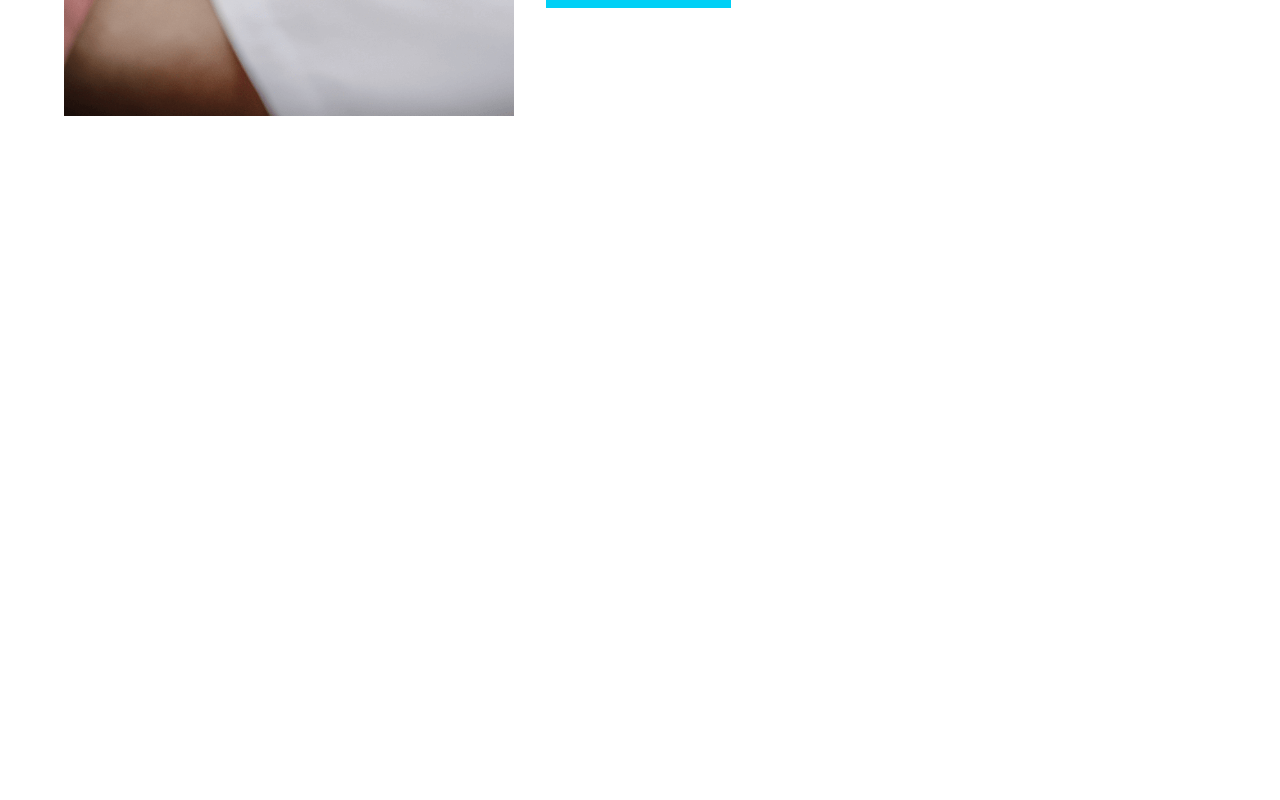
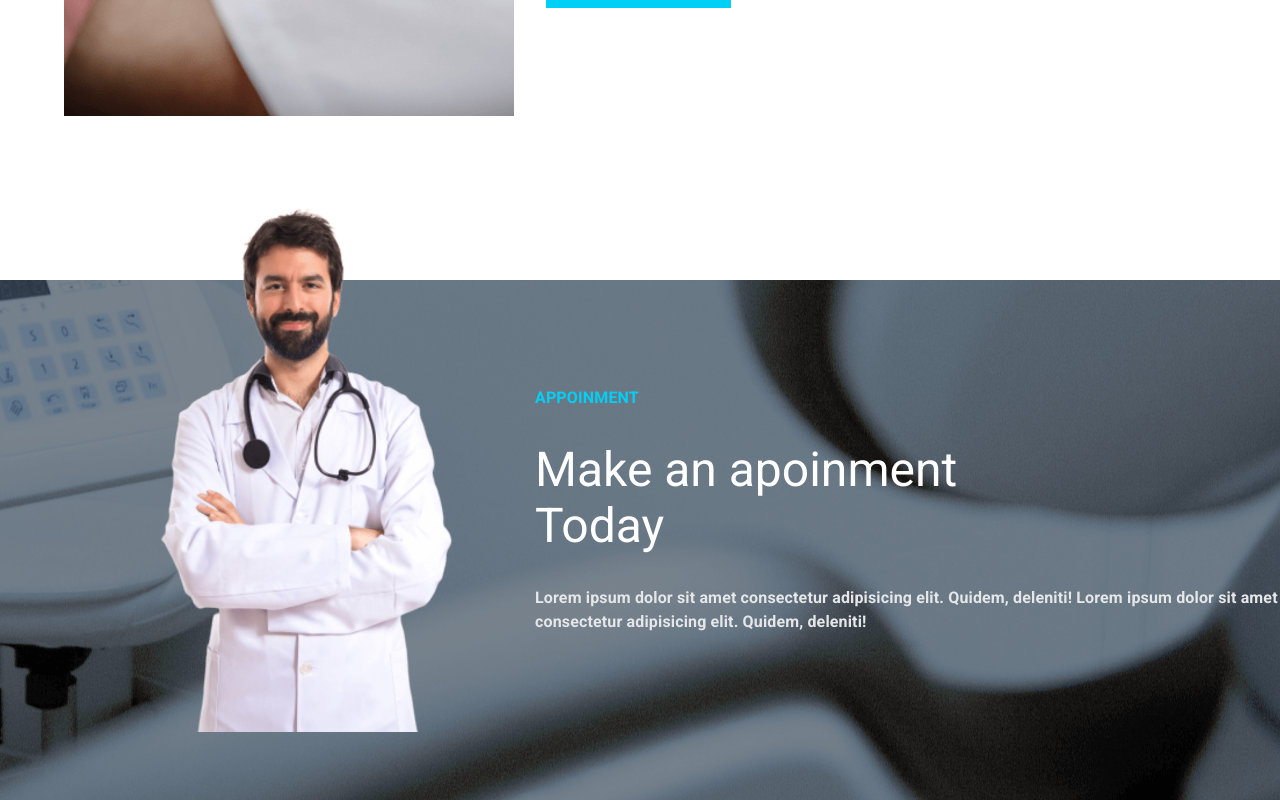
Before and after one commit to nazmul-devs/one-care-family-doctors, a React (Create React App) app: page / in a window 1280 px wide. Shown: the part 1806-2606 px from the top of the page. Before the commit the page ends 1926 px from the top, so only its background shows below. Built offline with nearby package versions, Linux system fonts and the light colour scheme.

Commit message:
appoinment component style complete

```diff
--- a/src/App.js
+++ b/src/App.js
@@ -1,9 +1,9 @@
-import logo from "./logo.svg";
 import "./App.css";
 import { BrowserRouter as Router, Switch, Route } from "react-router-dom";
 import Home from "./Pages/Home/Home/Home";
 import Header from "./Pages/Header/Header";
 
+// #00D0F6
 function App() {
 	return (
 		<Router>
--- /dev/null
+++ b/src/Pages/Home/AppointmentBanner/AppointmentBanner.js
@@ -0,0 +1,42 @@
+import { Grid, Typography } from "@mui/material";
+import React from "react";
+import bg from "../../../images/appointment-bg.png";
+import doctor from "../../../images/doctor.png";
+const appoinmentStyle = {
+	background: `url(${bg}) center`,
+	backgrounSize: "cover",
+	height: "65vh",
+	backgroundBlendMode: " darken ",
+	backgroundColor: "rgba(40, 55, 71, 0.6)",
+};
+
+const AppointmentBanner = () => {
+	return (
+		<div style={appoinmentStyle}>
+			<Grid container spacing="4" sx={{ alignItems: "center", mt: 20 }}>
+				<Grid item xs="5">
+					<img
+						src={doctor}
+						style={{ width: "580px", marginTop: "-132px" }}
+						alt=""
+					/>
+				</Grid>
+				<Grid item xs="7">
+					<Typography sx={{ fontWeight: "bold", color: "#00D0F6" }}>
+						APPOINMENT
+					</Typography>
+					<Typography variant="h3" sx={{ color: "#fff", my: 4 }}>
+						Make an apoinment <br /> Today
+					</Typography>
+					<Typography sx={{ fontWeight: "bold", color: "#E5E7E9" }}>
+						Lorem ipsum dolor sit amet consectetur adipisicing elit.
+						Quidem, deleniti! Lorem ipsum dolor sit amet consectetur
+						adipisicing elit. Quidem, deleniti!
+					</Typography>
+				</Grid>
+			</Grid>
+		</div>
+	);
+};
+
+export default AppointmentBanner;
--- a/src/Pages/Home/Home/Home.js
+++ b/src/Pages/Home/Home/Home.js
@@ -4,6 +4,7 @@ import Banner from "../Banner/Banner";
 import bg from "../../../images/bg.png";
 import Services from "../Services/Services";
 import ExceptionalDental from "../ExceptionalDental/ExceptionalDental";
+import AppointmentBanner from "../AppointmentBanner/AppointmentBanner";
 
 const BannerBg = {
 	background: `url(${bg}) center`,
@@ -18,6 +19,7 @@ const Home = () => {
 			</Box>
 			<Services />
 			<ExceptionalDental />
+			<AppointmentBanner />
 		</>
 	);
 };
```
